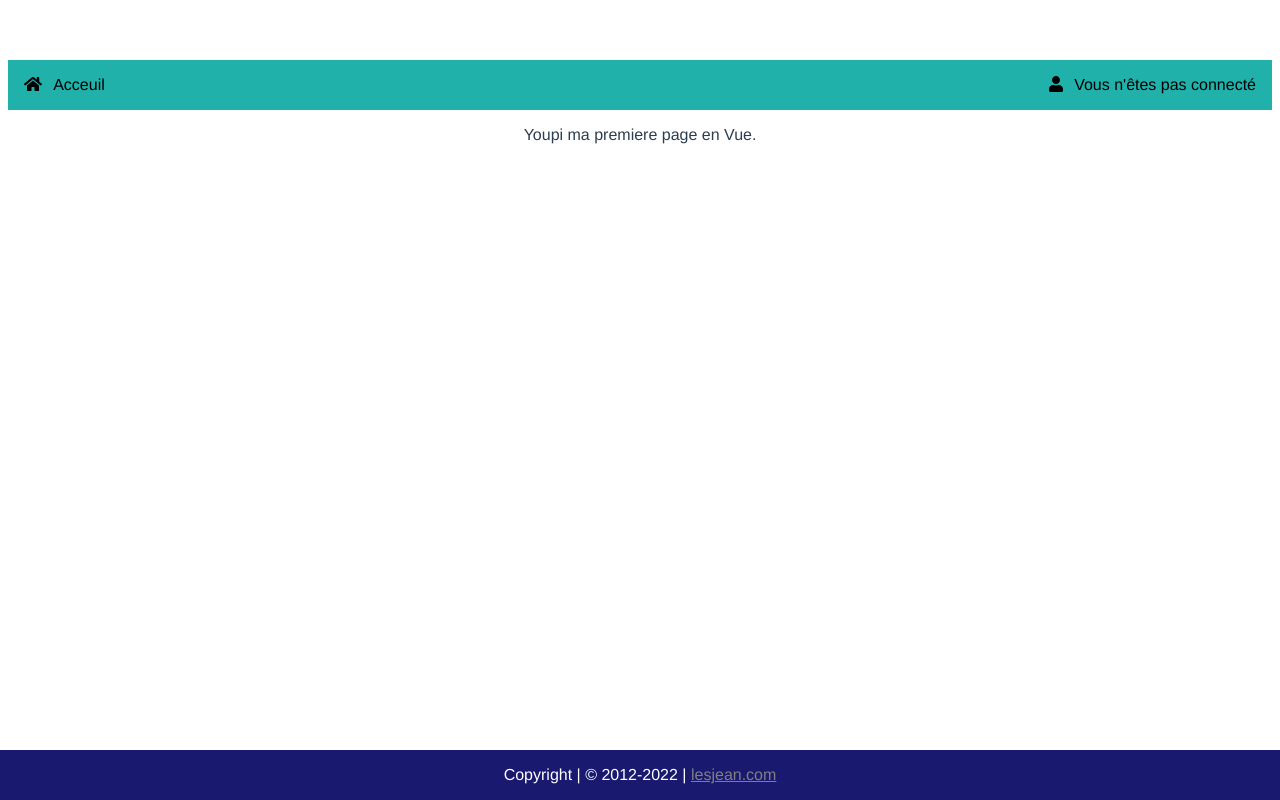
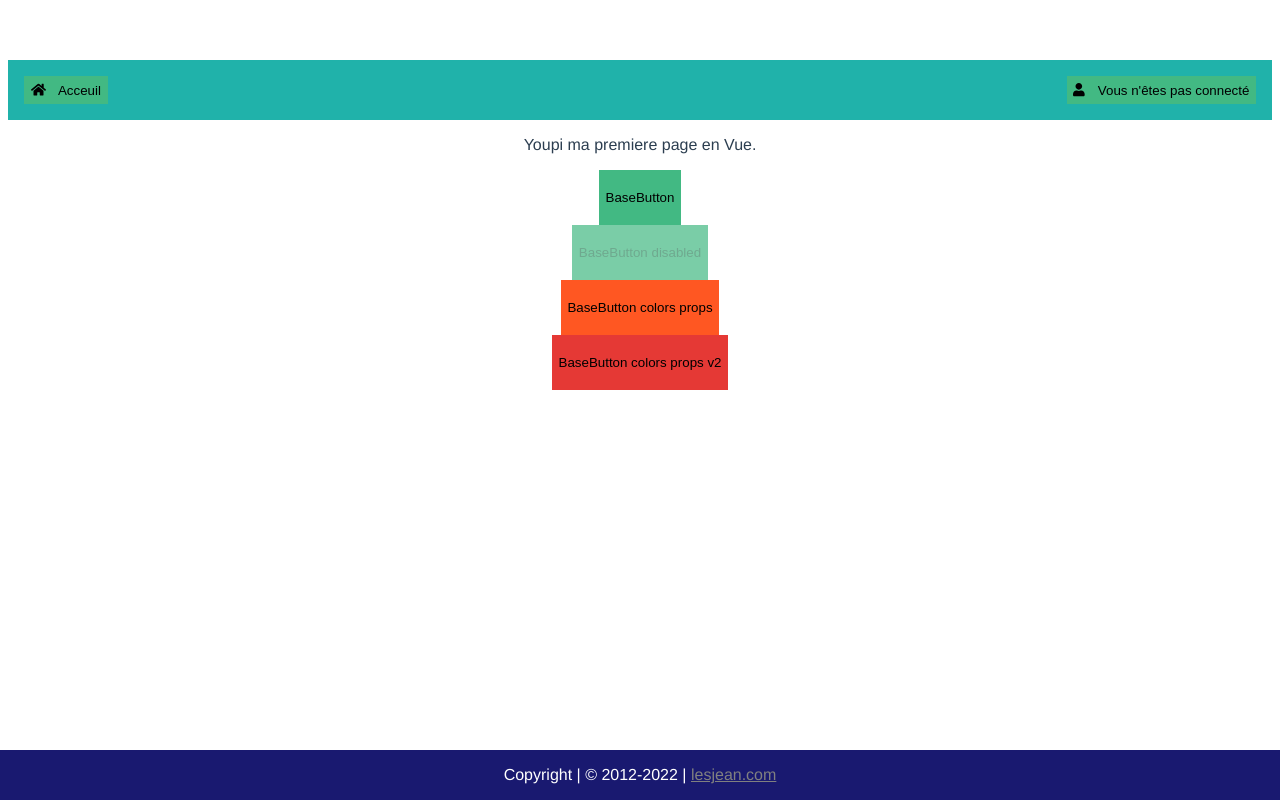
Before and after one commit to Gaetan-Mounsamy/Gaetan-Mounsamy, a Vue app: page / in a window 1280 px wide. Built offline with nearby package versions, Linux system fonts and the light colour scheme.

Commit message:
Ex 8: color palette and prop for BaseButton

```diff
--- a/src/App.vue
+++ b/src/App.vue
@@ -8,7 +8,8 @@
   import BaseLayout from './components/BaseLayout.vue'
   import HomePage from './pages/HomePage.vue'
 
-export default {
+  export default
+  {
     name: 'App',
     components: {
       HomePage,
--- /dev/null
+++ b/src/components/BaseButton.vue
@@ -0,0 +1,62 @@
+<template>
+  <button
+      class="button"
+      :style="getCssVariables"
+  >
+    <slot />
+  </button>
+</template>
+
+<script>
+  const colorPalette = {
+    primary: { bg: '#42b983', hoverBg: '#4cce93', focusBorder: '#47d696' },
+    warn: { bg: '#ff5722', hoverBg: '#ff7043', focusBorder: '#ff8a65' },
+    danger: { bg: '#e53935', hoverBg: '#ef5350', focusBorder: '#e57373' },
+  }
+
+  export default
+  {
+    name: 'BaseButton',
+    props: {
+      color: {
+        default: 'primary',
+      }
+    },
+    computed: {
+      getCssVariables ()
+      {
+        return {
+          '--button-background-color': colorPalette[this.color].bg,
+          '--button-hover-background-color':  colorPalette[this.color].hoverBg,
+          '--button-focus-boder': colorPalette[this.color].focusBorder
+        }
+      }
+    }
+  }
+</script>
+
+<style>
+  .button
+  {
+    padding: 0.5em;
+    background-color: var(--button-background-color);
+    border: none;
+  }
+
+  .button:hover
+  {
+    background-color: var(--button-hover-background-color);
+  }
+
+  .button:focus
+  {
+    padding: calc(0.5em - 2px);
+    border: 2px solid var(--button-focus-boder);
+  }
+
+  .button:disabled
+  {
+    opacity: 0.7;
+    cursor: not-allowed;
+  }
+</style>
--- a/src/components/BaseHeader.vue
+++ b/src/components/BaseHeader.vue
@@ -1,20 +1,26 @@
 <template>
   <header class="base-header">
     <div class="Home">
-      <font-awesome-icon class="icon" :icon="['fas', 'home']" /> Acceuil
+      <base-button>
+        <font-awesome-icon class="icon" :icon="['fas', 'home']" /> Acceuil
+      </base-button>
 
       <div class="connection" />
 
-      <font-awesome-icon class="icon" :icon="['fas', 'user']" /> Vous n'êtes pas connecté
+      <base-button>
+        <font-awesome-icon class="icon" :icon="['fas', 'user']" /> Vous n'êtes pas connecté
+      </base-button>
 
     </div>
   </header>
 </template>
 
 <script>
+  import BaseButton from "@/components/BaseButton";
   export default
   {
     name: 'BaseHeader',
+    components: {BaseButton},
   }
 </script>
 
--- a/src/pages/HomePage.vue
+++ b/src/pages/HomePage.vue
@@ -1,14 +1,33 @@
 <template>
   <div style="text-align: center">
-    <p>Youpi ma premiere page en Vue.</p>
+      <p>Youpi ma premiere page en Vue.</p>
+
+    <base-button>
+      <p>BaseButton</p>
+    </base-button>
+    <br>
+    <base-button disabled>
+      <p>BaseButton disabled</p>
+    </base-button>
+    <br>
+    <base-button color="warn">
+      <p>BaseButton colors props</p>
+    </base-button>
+    <br>
+    <base-button color="danger">
+      <p>BaseButton colors props v2</p>
+    </base-button>
+
   </div>
 </template>
 
 <script>
 
+  import BaseButton from "@/components/BaseButton";
 
-export default {
-  name: 'HomePage',
-
-}
+  export default
+  {
+    name: 'HomePage',
+    components: {BaseButton},
+  }
 </script>
```
Lines whose indentation alone changed are shown as unchanged.
